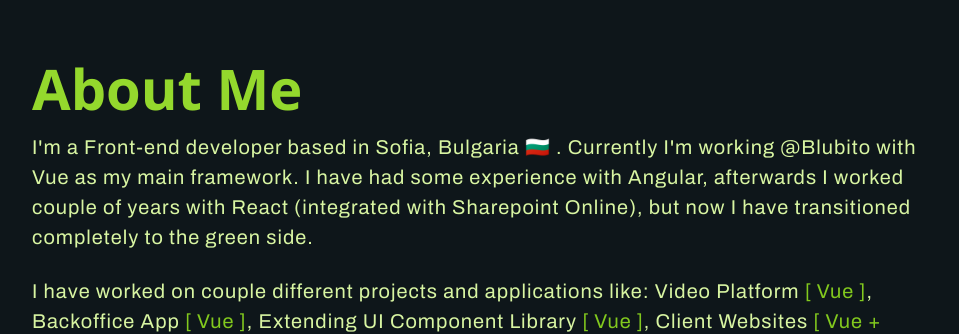
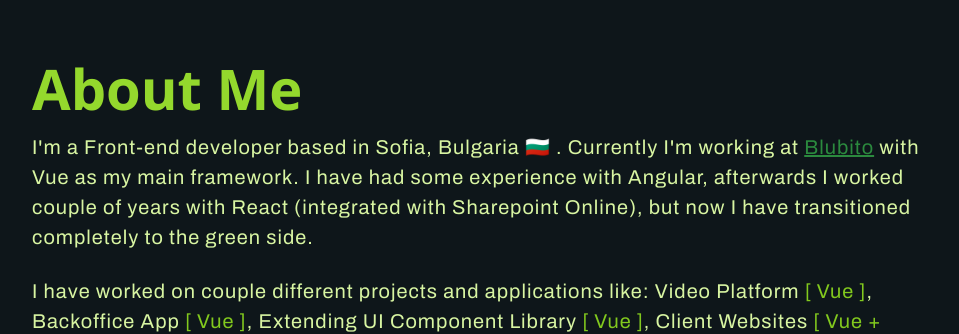
Before and after one commit to simeon-petrov-5/vite-ssg-template, a Vue app: page / in a window 1280 px wide. Shown: the part 820-1154 px from the top of the page, without its empty margins (158-1117 px from the left). Built offline with nearby package versions, Linux system fonts and the light colour scheme.

Commit message:
style: Add link component

```diff
--- /dev/null
+++ b/src/assets/styles/components.scss
@@ -0,0 +1,27 @@
+/* Links */
+a {
+  display: inline-block;
+  color: var(--green-9);
+  transition: color 300ms ease-in-out;
+  position: relative;
+
+  &::before {
+    content: "";
+    position: absolute;
+    top: 0;
+    left: 0;
+    bottom: 0;
+    background-color: var(--green-9);
+    width: 0%;
+    z-index: -1;
+    transition: width 300ms ease-in-out;
+  }
+
+  &:hover {
+    color: var(--dark-9);
+    text-decoration: none;
+    &::before {
+      width: 100%;
+    }
+  }
+}
--- a/src/assets/styles/index.css
+++ /dev/null
@@ -1,14 +0,0 @@
-@import url("./reset.css");
-@import url("./typography.css");
-@import url("./colors.css");
-@import url("./utillity.css");
-
-html {
-  background-color: var(--clr-page);
-}
-
-*,
-*::after,
-*::before {
-  box-sizing: border-box;
-}
--- /dev/null
+++ b/src/assets/styles/index.scss
@@ -0,0 +1,15 @@
+@use "./reset.scss";
+@use "./typography.scss";
+@use "./colors.scss";
+@use "./utillity.scss";
+@use "./components.scss";
+
+html {
+  background-color: var(--clr-page);
+}
+
+*,
+*::after,
+*::before {
+  box-sizing: border-box;
+}
--- a/src/main.js
+++ b/src/main.js
@@ -1,5 +1,5 @@
 import { createApp } from 'vue'
 import App from './App.vue'
-import './assets/styles/index.css'
+import './assets/styles/index.scss'
 
 createApp(App).mount('#app')
--- a/src/views/home/About.vue
+++ b/src/views/home/About.vue
@@ -5,10 +5,17 @@
     <h2 class="title">About me</h2>
     <p>
       I'm a Front-end developer based in Sofia, Bulgaria 🇧🇬 . Currently I'm
-      working @Blubito with Vue as my main framework. I have had some experience
-      with Angular, afterwards I worked couple of years with React (integrated
-      with Sharepoint Online), but now I have transitioned completely to the
-      green side.
+      working at
+      <a
+        href="https://blubito.de/jobs/en/"
+        target="__blank"
+        title="Blubito's website"
+      >
+        Blubito
+      </a>
+      with Vue as my main framework. I have had some experience with Angular,
+      afterwards I worked couple of years with React (integrated with Sharepoint
+      Online), but now I have transitioned completely to the green side.
     </p>
     <p>
       I have worked on couple different projects and applications like: Video
```
Also changed, not shown: src/assets/styles/colors.scss (renamed from src/assets/styles/colors.css), src/assets/styles/reset.scss (renamed from src/assets/styles/reset.css), src/assets/styles/typography.scss (renamed from src/assets/styles/typography.css), src/assets/styles/utillity.scss (renamed from src/assets/styles/utillity.css).
